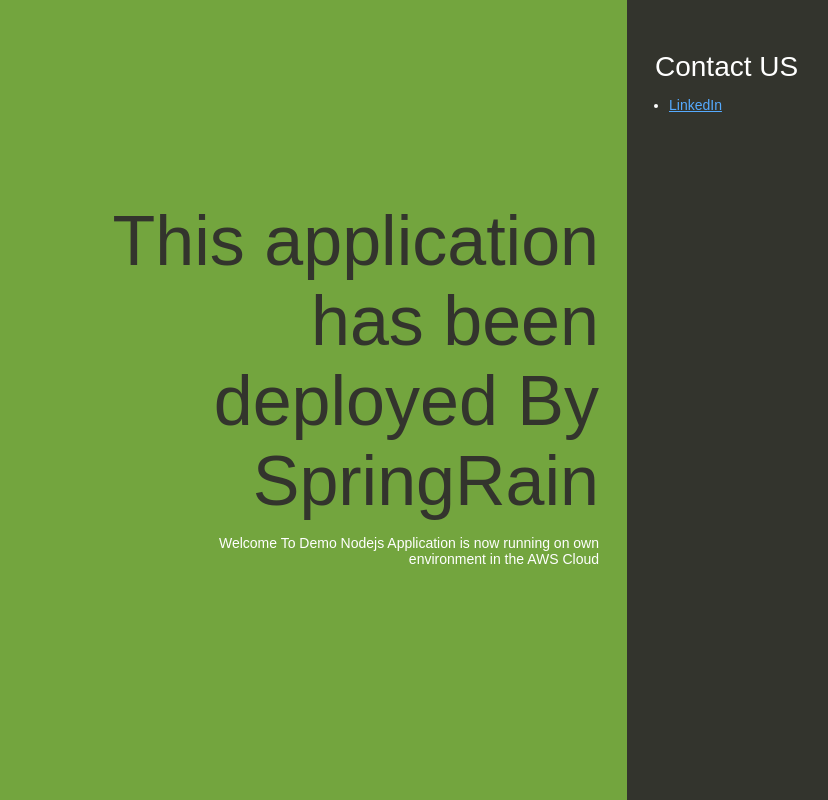
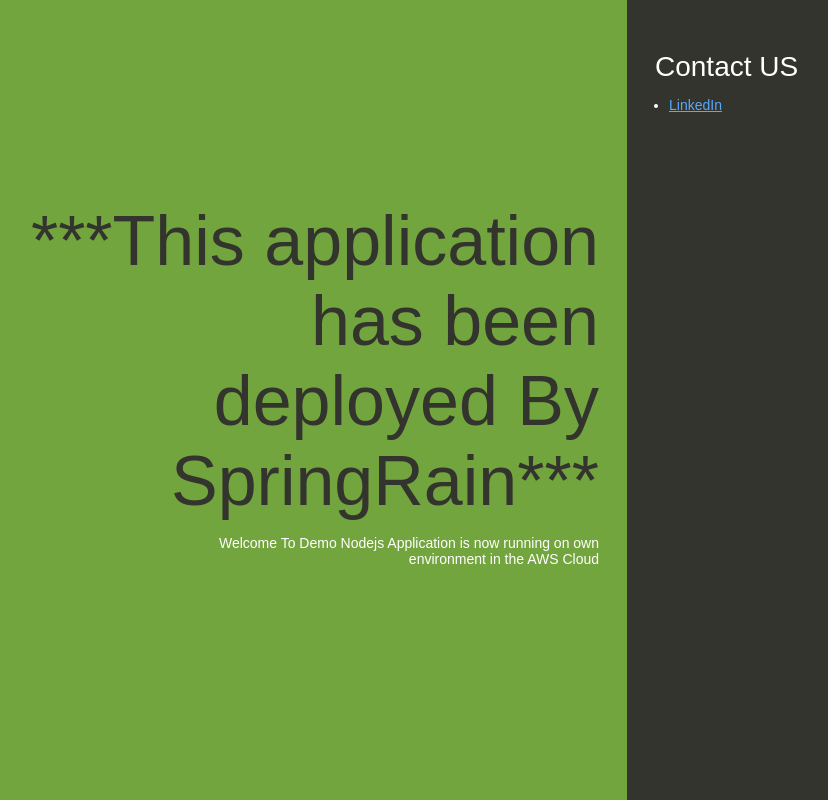
Before and after one commit to ajayed/elasticbeanstal, a website: page index.html in a window 1280 px wide. Shown: the whole page, without its empty margins (13-841 px from the left). Drawn offline with Linux system fonts and the light colour scheme.

Commit message:
index file header updated

```diff
--- a/index.html
+++ b/index.html
@@ -74,7 +74,7 @@
   </head>
   <body>
     <div class="textColumn">
-      <h1>This application has been deployed By SpringRain</h1>
+      <h1>***This application has been deployed By SpringRain***</h1>
       <p>Welcome To Demo Nodejs Application is now running on own environment in the AWS Cloud</p>
     </div>
     <div class="linksColumn">
```
